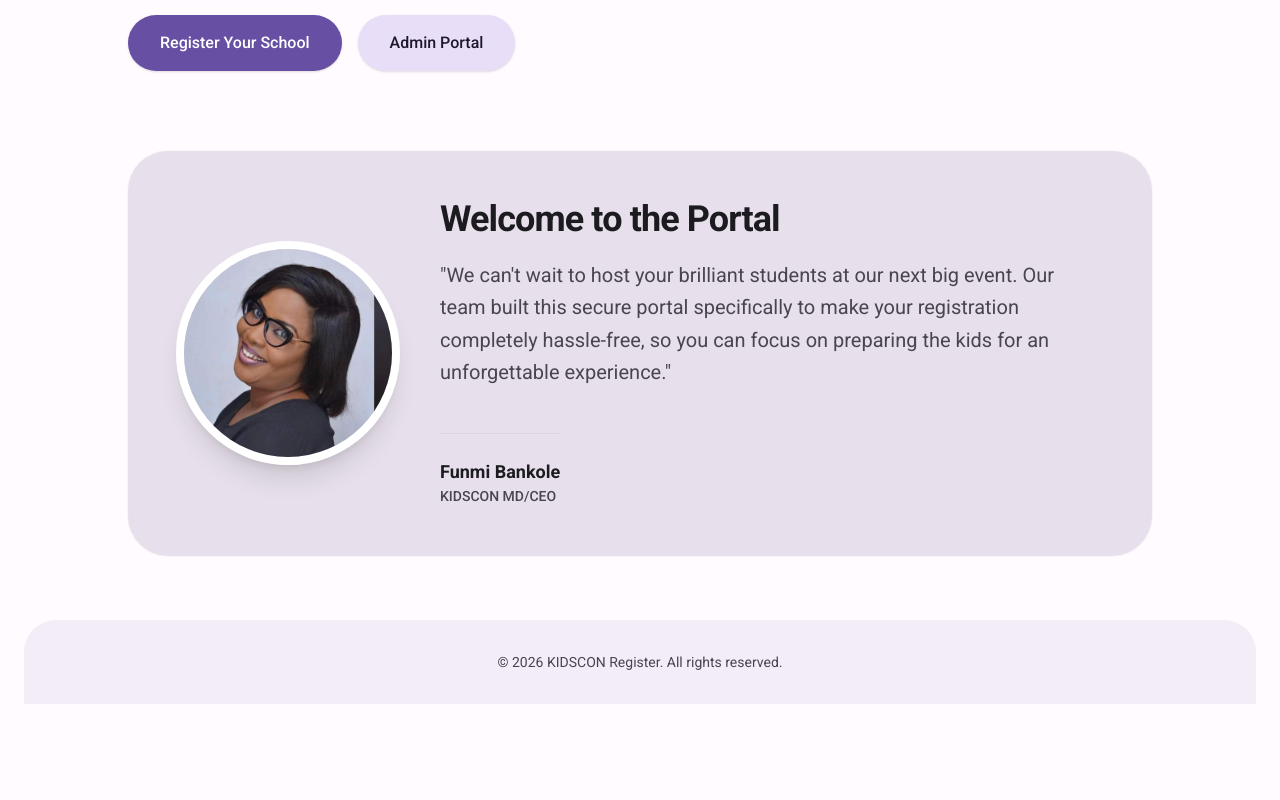
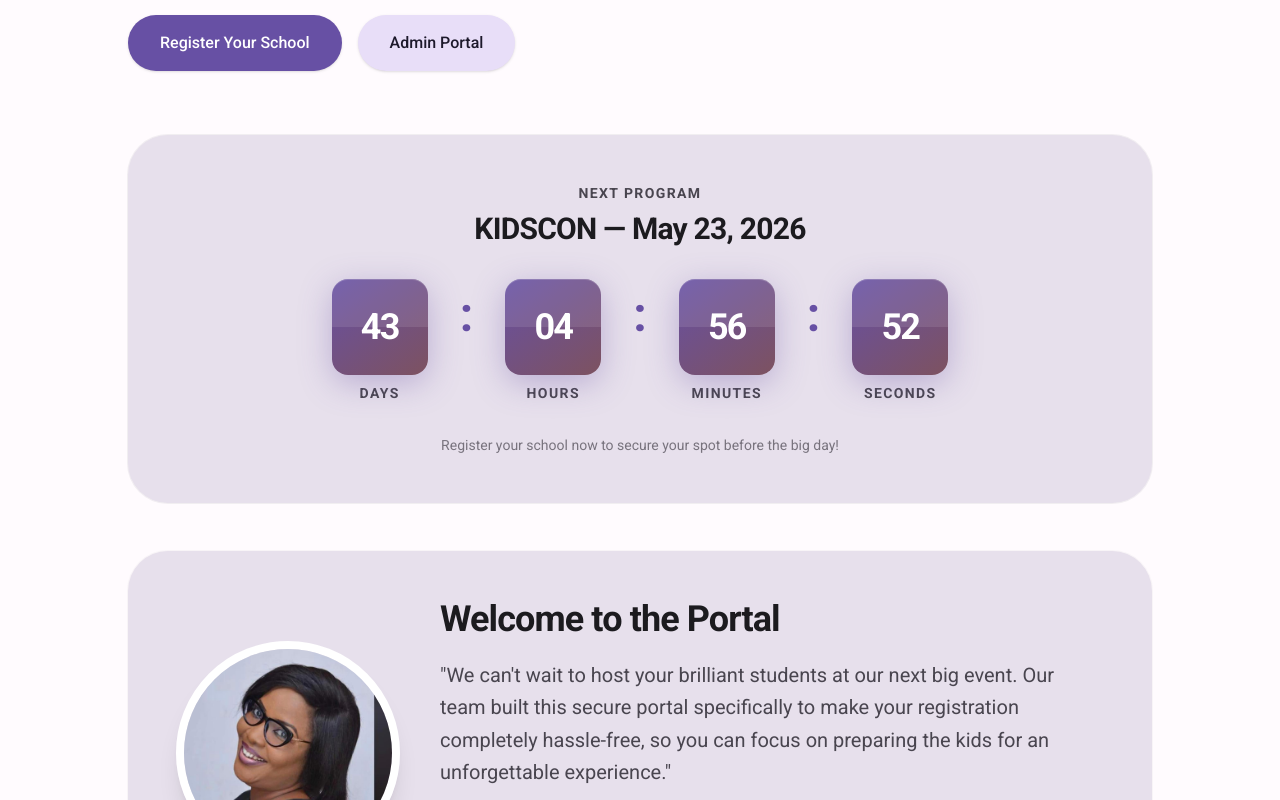
Before and after one commit to ifebanky20-commits/Kidscon-registration, a React (Vite) app: page / in a window 1280 px wide. Shown: the part 900-1700 px from the top of the page. Before the commit the page ends 1612 px from the top, so only its background shows below. Built offline with nearby package versions, Linux system fonts and the light colour scheme; no server answers.

Commit message:
feat: add countdown timer to landing page for May 23 event

```diff
--- a/src/pages/LandingPage.jsx
+++ b/src/pages/LandingPage.jsx
@@ -1,9 +1,56 @@
 import { Link } from 'react-router-dom';
+import { useState, useEffect } from 'react';
 import { Button } from '../components/ui/Button';
 import ceoPic from '../assets/ceo.jpg';
 import eventPic from '../assets/event.jpg';
 
+// Target: May 23, 2026
+const EVENT_DATE = new Date('2026-05-23T00:00:00');
+
+function getTimeLeft() {
+  const diff = EVENT_DATE - new Date();
+  if (diff <= 0) return { days: 0, hours: 0, minutes: 0, seconds: 0, expired: true };
+  return {
+    days: Math.floor(diff / (1000 * 60 * 60 * 24)),
+    hours: Math.floor((diff / (1000 * 60 * 60)) % 24),
+    minutes: Math.floor((diff / (1000 * 60)) % 60),
+    seconds: Math.floor((diff / 1000) % 60),
+    expired: false,
+  };
+}
+
+function CountdownUnit({ value, label }) {
+  const display = String(value).padStart(2, '0');
+  return (
+    <div className="flex flex-col items-center gap-2">
+      <div
+        className="relative w-20 h-20 md:w-24 md:h-24 rounded-2xl flex items-center justify-center overflow-hidden"
+        style={{
+          background: 'linear-gradient(145deg, var(--md-primary, #6750A4) 0%, var(--md-tertiary, #7D5260) 100%)',
+          boxShadow: '0 8px 32px rgba(103,80,164,0.35), inset 0 1px 0 rgba(255,255,255,0.18)',
+        }}
+      >
+        {/* Subtle top-half gloss */}
+        <div className="absolute inset-x-0 top-0 h-1/2 bg-white/10 rounded-t-2xl pointer-events-none" />
+        <span className="relative text-3xl md:text-4xl font-extrabold text-white tracking-tighter tabular-nums">
+          {display}
+        </span>
+      </div>
+      <span className="text-xs md:text-sm font-semibold uppercase tracking-widest text-md-on-surface-variant">
+        {label}
+      </span>
+    </div>
+  );
+}
+
 export default function LandingPage() {
+  const [timeLeft, setTimeLeft] = useState(getTimeLeft());
+
+  useEffect(() => {
+    const id = setInterval(() => setTimeLeft(getTimeLeft()), 1000);
+    return () => clearInterval(id);
+  }, []);
+
   return (
     <div className="flex flex-col items-center justify-center min-h-[calc(100vh-180px)] px-4">
 
@@ -58,8 +105,40 @@ export default function LandingPage() {
         </div>
       </div>
 
+      {/* ── Countdown Timer ── */}
+      <div className="w-full max-w-5xl mt-16 relative z-10 animate-in fade-in slide-in-from-bottom-8 duration-[700ms] delay-[450ms] ease-md fill-mode-both">
+        <div className="bg-md-surface-container-low rounded-[40px] p-8 md:p-12 ring-1 ring-md-outline/10 md-elevation-1 text-center">
+          {timeLeft.expired ? (
+            <p className="text-2xl font-bold text-md-primary">🎉 The event is live today!</p>
+          ) : (
+            <>
+              <p className="text-sm font-semibold uppercase tracking-widest text-md-on-surface-variant mb-2">
+                Next Program
+              </p>
+              <h2 className="text-2xl md:text-3xl font-extrabold text-md-on-background tracking-tight mb-8">
+                KIDSCON — May 23, 2026
+              </h2>
+
+              <div className="flex items-start justify-center gap-4 md:gap-8">
+                <CountdownUnit value={timeLeft.days}    label="Days"    />
+                <span className="text-4xl md:text-5xl font-extrabold text-md-primary mt-3 select-none">:</span>
+                <CountdownUnit value={timeLeft.hours}   label="Hours"   />
+                <span className="text-4xl md:text-5xl font-extrabold text-md-primary mt-3 select-none">:</span>
+                <CountdownUnit value={timeLeft.minutes} label="Minutes" />
+                <span className="text-4xl md:text-5xl font-extrabold text-md-primary mt-3 select-none">:</span>
+                <CountdownUnit value={timeLeft.seconds} label="Seconds" />
+              </div>
+
+              <p className="mt-8 text-sm text-md-on-surface-variant/70">
+                Register your school now to secure your spot before the big day!
+              </p>
+            </>
+          )}
+        </div>
+      </div>
+
       {/* CEO Welcome Section */}
-      <div className="w-full max-w-5xl mt-20 mb-8 relative z-10 animate-in fade-in slide-in-from-bottom-8 duration-[700ms] delay-[500ms] ease-md fill-mode-both">
+      <div className="w-full max-w-5xl mt-12 mb-8 relative z-10 animate-in fade-in slide-in-from-bottom-8 duration-[700ms] delay-[500ms] ease-md fill-mode-both">
         <div className="bg-md-surface-container-low rounded-[40px] p-8 md:p-12 flex flex-col md:flex-row items-center gap-10 md-elevation-1 ring-1 ring-md-outline/5 transition-transform duration-500 hover:shadow-lg">
           <div className="w-40 h-40 md:w-56 md:h-56 shrink-0 rounded-full overflow-hidden border-8 border-white dark:border-md-background shadow-xl">
             <img src={ceoPic} alt="CEO of KIDSCON Multicreations International" className="w-full h-full object-cover object-top" />
```
